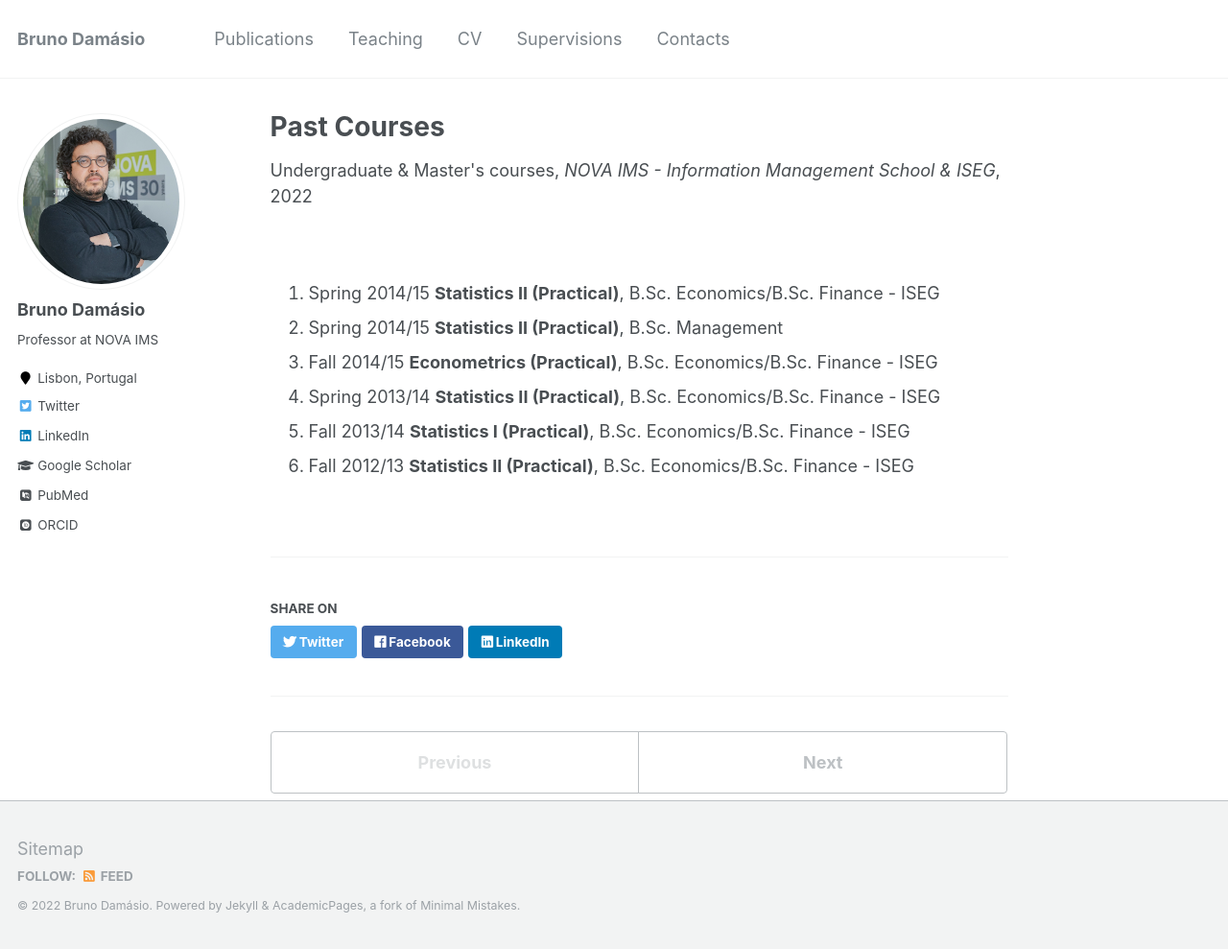
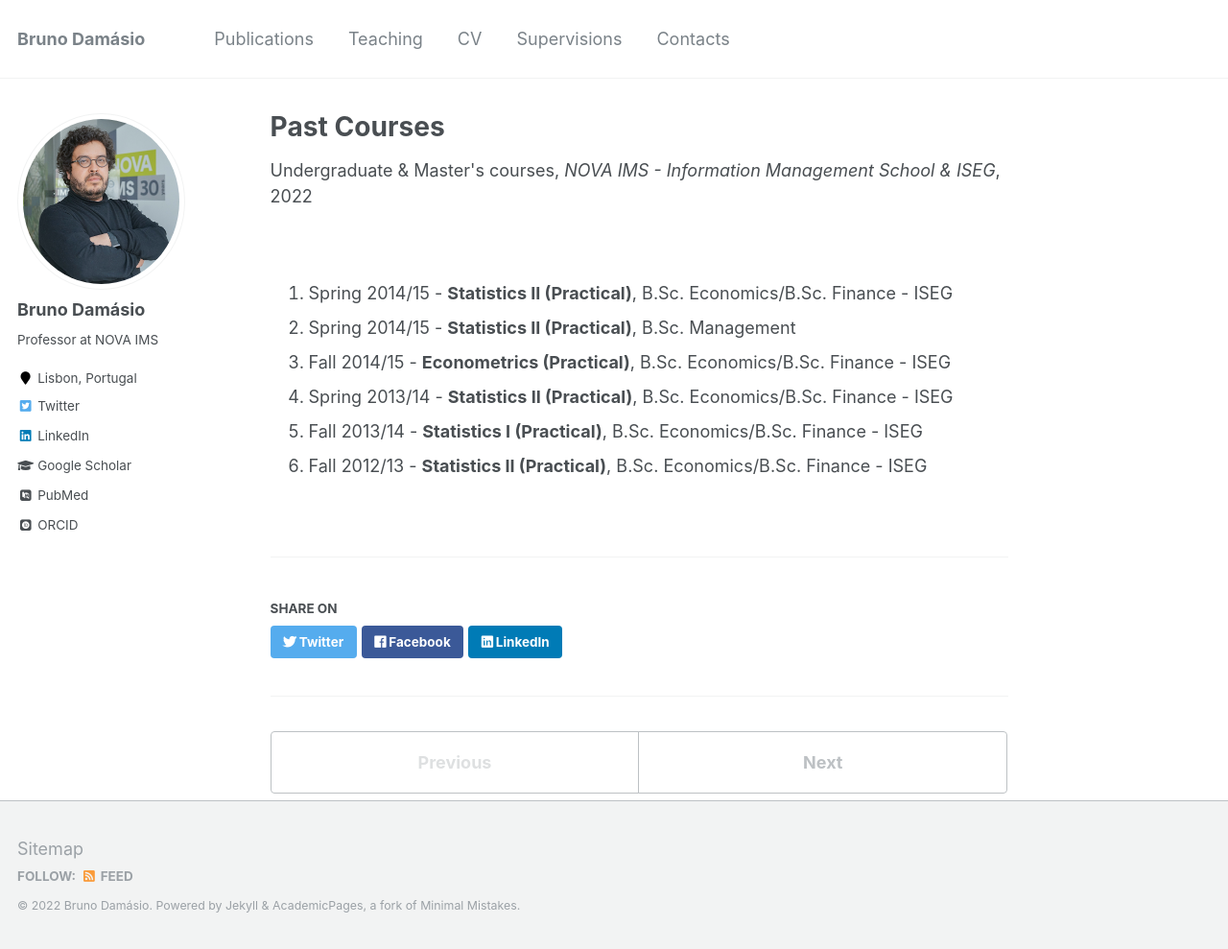
Before and after one commit to damasiob/damasiob.github.io, a Jekyll site: the page built from _teaching/past_courses.md, in a window 1280 px wide and 989 px high. Shown: the whole window at 96% size. Built offline with Jekyll 4.4.1, drawn with Linux system fonts in a browser that asks for light colours; some web fonts are replaced.

```diff
--- a/_teaching/past_courses.md
+++ b/_teaching/past_courses.md
@@ -10,9 +10,9 @@ location: "Lisbon, Portugal"
 
 <br>
 
-  1. Spring 2014/15 **Statistics II (Practical)**, B.Sc. Economics/B.Sc. Finance - ISEG
-  2. Spring 2014/15 **Statistics II (Practical)**, B.Sc. Management
-  3. Fall 2014/15 **Econometrics (Practical)**, B.Sc. Economics/B.Sc. Finance - ISEG
-  4. Spring 2013/14 **Statistics II (Practical)**, B.Sc. Economics/B.Sc. Finance - ISEG
-  5. Fall 2013/14 **Statistics I (Practical)**, B.Sc. Economics/B.Sc. Finance - ISEG
-  6. Fall 2012/13 **Statistics II (Practical)**, B.Sc. Economics/B.Sc. Finance - ISEG
+  1. Spring 2014/15 - **Statistics II (Practical)**, B.Sc. Economics/B.Sc. Finance - ISEG
+  2. Spring 2014/15 - **Statistics II (Practical)**, B.Sc. Management
+  3. Fall 2014/15 - **Econometrics (Practical)**, B.Sc. Economics/B.Sc. Finance - ISEG
+  4. Spring 2013/14 - **Statistics II (Practical)**, B.Sc. Economics/B.Sc. Finance - ISEG
+  5. Fall 2013/14 - **Statistics I (Practical)**, B.Sc. Economics/B.Sc. Finance - ISEG
+  6. Fall 2012/13 - **Statistics II (Practical)**, B.Sc. Economics/B.Sc. Finance - ISEG
```
